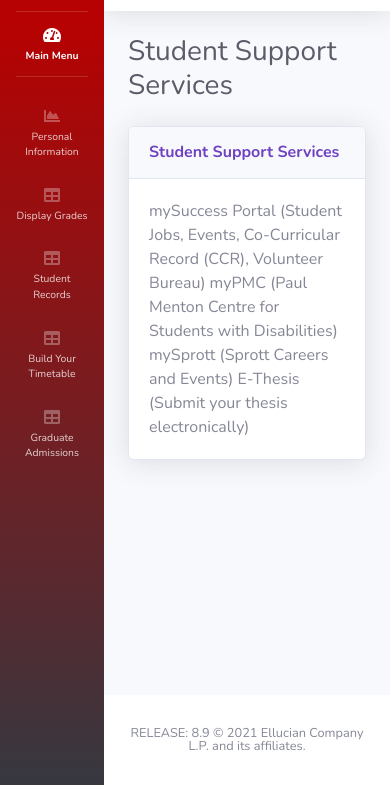
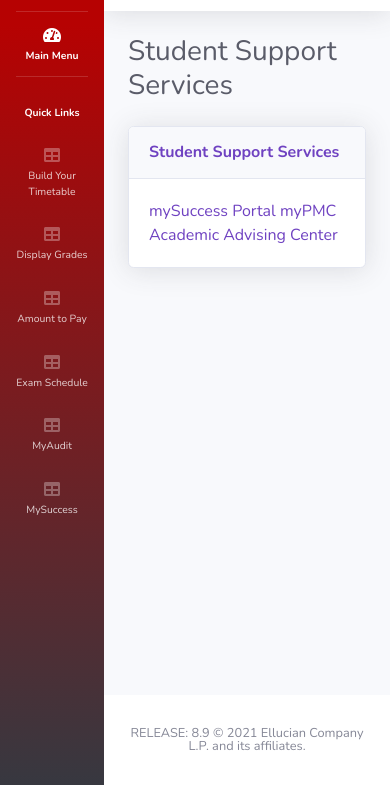
Before and after one commit to Carleton-Central-2-0/Carleton-Central-2-0.github.io, a website: page zsupport.html in a window 390 px wide. Shown: the part 59-844 px from the top of the page. Drawn offline with nearby package versions, Linux system fonts and the light colour scheme; files whose address does not match are found by name.

Commit message:
Update zsupport.html

```diff
--- a/zsupport.html
+++ b/zsupport.html
@@ -45,49 +45,63 @@
                 <a class="nav-link" href="index.html">
                     <i class="fas fa-fw fa-tachometer-alt"></i>
                     <span>Main Menu</span></a>
+
             </li>
 
             <!-- Divider -->
             <hr class="sidebar-divider">
+
+			<!-- Quick Links -->
+			<li class="nav-item active">
+                <a class="nav-link" href="index.html">
+                    <span>Quick Links</span></a>
+            </li>
 
             <!-- Heading -->
             <div class="sidebar-heading">
 
             </div>
 
-            <!-- Nav Item - Personal Information -->
+			<!-- Nav Item - Build Your Timetable -->
             <li class="nav-item">
-                <a class="nav-link" href="zpersonal.html">
-                    <i class="fas fa-fw fa-chart-area"></i>
-                    <span>Personal Information</span></a>
+                <a class="nav-link" href="https://central.carleton.ca/prod/bwysched.p_select_term_s?wsea_code=INT">
+                    <i class="fas fa-fw fa-table"></i>
+                    <span>Build Your Timetable</span></a>
             </li>
 
             <!-- Nav Item - Display Grades -->
             <li class="nav-item">
-                <a class="nav-link" href="z1displaygrades.html">
+                <a class="nav-link" href="https://central.carleton.ca/prod/bwskogrd.P_ViewTermGrde">
                     <i class="fas fa-fw fa-table"></i>
                     <span>Display Grades</span></a>
             </li>
 
-			<!-- Nav Item - Student Records -->
+			<!-- Nav Item - Amount to Pay -->
             <li class="nav-item">
-                <a class="nav-link" href="zrecords.html">
+                <a class="nav-link" href="https://central.carleton.ca/prod/pkg_sarcentral.p_amt_due">
                     <i class="fas fa-fw fa-table"></i>
-                    <span>Student Records</span></a>
+                    <span>Amount to Pay</span></a>
             </li>
 
-			<!-- Nav Item - Build Your Timetable -->
+			<!-- Nav Item - Exam Schedule -->
             <li class="nav-item">
-                <a class="nav-link" href="z1buildtable.html">
+                <a class="nav-link" href="https://central.carleton.ca/prod/pkg_exam_class_list.p_parm_form">
                     <i class="fas fa-fw fa-table"></i>
-                    <span>Build Your Timetable</span></a>
+                    <span>Exam Schedule</span></a>
+            </li>
+
+			<!-- Nav Item - MyAudit -->
+            <li class="nav-item">
+                <a class="nav-link" href="https://central.carleton.ca/prod/twbkwbis.P_GenMenu?name=bmenu.P_DarsMnu">
+                    <i class="fas fa-fw fa-table"></i>
+                    <span>MyAudit</span></a>
             </li>
 
 			<!-- Nav Item - Graduate Admissions -->
             <li class="nav-item">
-                <a class="nav-link" href="z1graduateadmissions.html">
+                <a class="nav-link" href="https://central.carleton.ca/prod/pkg_online_career_services.main">
                     <i class="fas fa-fw fa-table"></i>
-                    <span>Graduate Admissions</span></a>
+                    <span>MySuccess</span></a>
             </li>
 
             <!-- Divider -->
@@ -126,23 +140,19 @@
                         <li class="nav-item dropdown no-arrow">
                             <a class="nav-link dropdown-toggle" href="#" id="userDropdown" role="button"
                                 data-toggle="dropdown" aria-haspopup="true" aria-expanded="false">
-                                <span class="mr-2 d-none d-lg-inline text-gray-600 small">Cass Tegan</span>
+                                <span class="mr-2 d-none d-lg-inline text-gray-600 small">Your Name</span>
                                 <img class="img-profile rounded-circle"
-                                    src="https://banner2.cleanpng.com/20180524/wiy/kisspng-carleton-university-university-of-ottawa-universit-terry-fox-5b070957254603.5937877015271877991527.jpg">
+                                    src="https://p7.hiclipart.com/preview/402/864/42/arrow-computer-icons-down-arrow.jpg">
                             </a>
                             <!-- Dropdown - User Information -->
                             <div class="dropdown-menu dropdown-menu-right shadow animated--grow-in"
                                 aria-labelledby="userDropdown">
-                                <a class="dropdown-item" href="#">
-                                    <i class="fas fa-user fa-sm fa-fw mr-2 text-gray-400"></i>
-                                    Profile
-                                </a>
-                                <a class="dropdown-item" href="#">
+                                <a class="dropdown-item" id ="drop1" href="zpersonal.html">
                                     <i class="fas fa-cogs fa-sm fa-fw mr-2 text-gray-400"></i>
-                                    Settings
+                                    Personal Information
                                 </a>
                                 <div class="dropdown-divider"></div>
-                                <a class="dropdown-item" href="#" data-toggle="modal" data-target="#logoutModal">
+                                <a class="dropdown-item" id="drop2" href="#" data-toggle="modal" data-target="#logoutModal">
                                     <i class="fas fa-sign-out-alt fa-sm fa-fw mr-2 text-gray-400"></i>
                                     Logout
                                 </a>
@@ -172,11 +182,9 @@
                                     <h6 class="m-0 font-weight-bold text-primary">Student Support Services</h6>
                                 </div>
                                 <div class="card-body">
-                                    mySuccess Portal (Student Jobs, Events, Co-Curricular Record (CCR),
-									Volunteer Bureau)
-									myPMC (Paul Menton Centre for Students with Disabilities)
-									mySprott (Sprott Careers and Events)
-									E-Thesis (Submit your thesis electronically)
+                                    <a class="sub-page" href="https://central.carleton.ca/prod/pkg_online_career_services.main">mySuccess Portal</a>
+									<a class="sub-page" href="https://central.carleton.ca/prod/pkg_online_pmc.main">myPMC</a>
+									<a class="sub-page" href="https://central.carleton.ca/prod/pkg_online_sars.p_main?p_location=ADVISING">Academic Advising Center</a>
                                 </div>
                             </div>
 
@@ -233,7 +241,7 @@
 
     <!-- Bootstrap core JavaScript-->
     <script src="vendor/jquery/jquery.min.js"></script>
-    <script src="vendor/bootstrap/js/bootstrap.bundle.min.js"></script>
+    <script src="vendor/vendor/bootstrap/js/bootstrap.bundle.min.js"></script>
 
     <!-- Core plugin JavaScript-->
     <script src="vendor/jquery-easing/jquery.easing.min.js"></script>
```
